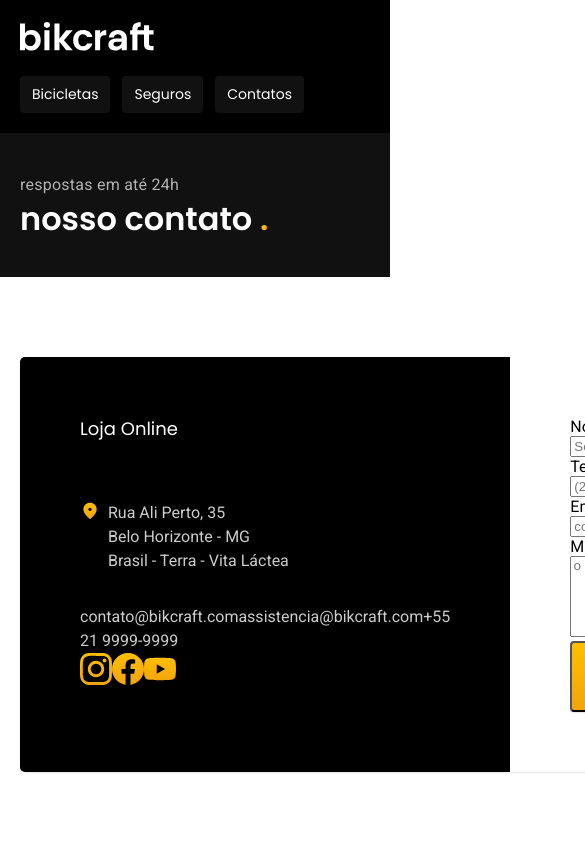
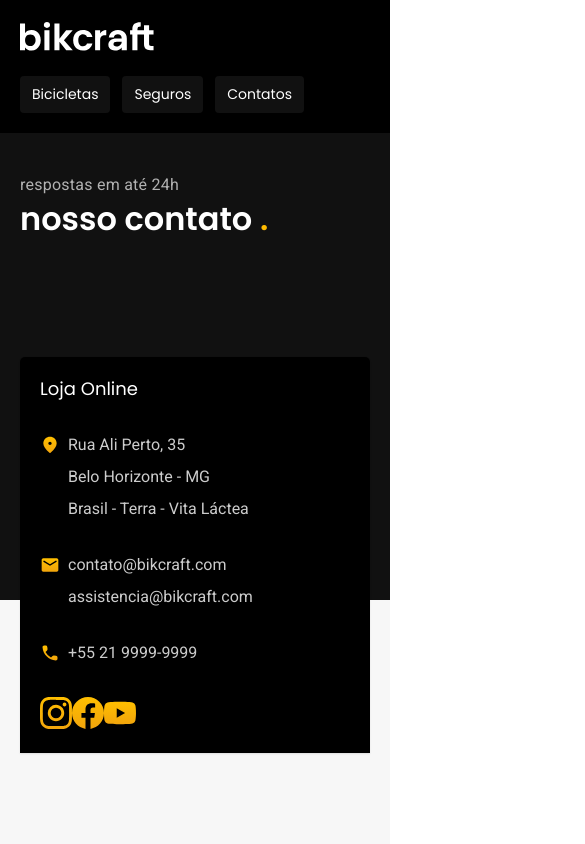
Before and after one commit to GHERARDI-JOAO/bikcraft-react, a React (Vite) app: page /contato in a window 390 px wide. Shown: the top 844 px of the page, 585 px wide, since content can reach past the window. Built offline with nearby package versions, Linux system fonts and the light colour scheme.

Commit message:
Página contato estilizada e praticamente pronta

```diff
--- a/src/pages/Contato/Contato.css
+++ b/src/pages/Contato/Contato.css
@@ -11,8 +11,8 @@
   grid-template-columns: 5fr 7fr;
 }
 
-#contato {
-  background: var(--cor-1);
+body {
+  background: linear-gradient(var(--cor-11) 600px, var(--cor-1) 0px);
 }
 
 .contato-dados,
@@ -39,5 +39,68 @@
 .contato-endereco {
   margin-bottom: 32px;
   padding-left: 28px;
-  background: url("../../assets/img/icones/local.svg") no-repeat;
+  background: url("../../assets/img/icones/local.svg") no-repeat 0px 2px;
 }
+
+.contato-endereco p {
+  margin-bottom: 8px;
+}
+
+.contato-meios a {
+  display: block;
+  max-width: max-content;
+  margin-bottom: 8px;
+  padding-left: 28px;
+}
+
+.contato-meios a:hover {
+  color: var(--cor-0);
+}
+
+.contato-meios a:first-child {
+  background: url("../../assets/img/icones/email.svg") no-repeat 0px 2px;
+}
+
+.contato-meios a:nth-child(2) {
+  margin-bottom: 32px;
+}
+
+.contato-meios a:nth-child(3) {
+  background: url("../../assets/img/icones/telefone.svg") no-repeat 0px 2px;
+
+  margin-bottom: 60px;
+}
+
+.contato-redes {
+  display: flex;
+  gap: 32px;
+  padding-left: 28px;
+}
+
+@media (max-width: 800px) {
+  .contato-container {
+    grid-template-columns: 1fr;
+  }
+
+  .contato-dados,
+  .contato-formulario {
+    padding: 20px;
+  }
+
+  .contato-dados {
+    border-radius: 5px 5px 0 0;
+  }
+
+  .contato-formulario {
+    border-radius: 0 0 5px 5px;
+  }
+
+  .contato-dados h2,
+  .contato-meios a:nth-child(3) {
+    margin-bottom: 32px;
+  }
+
+  .contato-redes {
+    margin-bottom: 12px;
+  }
+}
```
